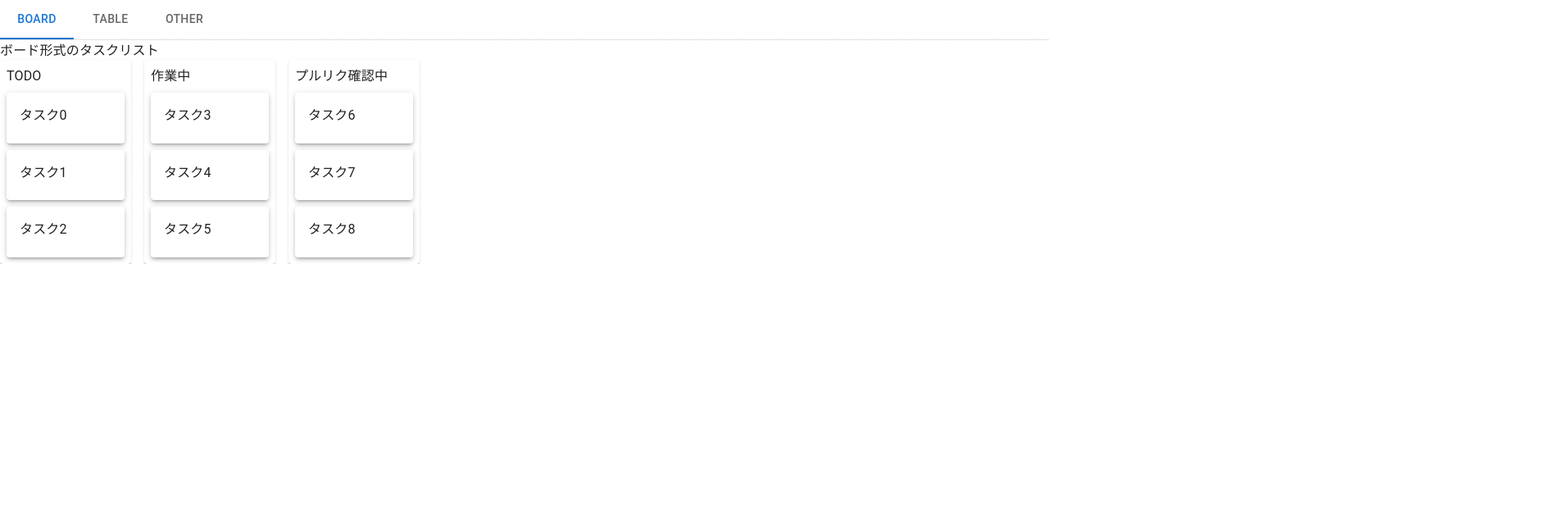
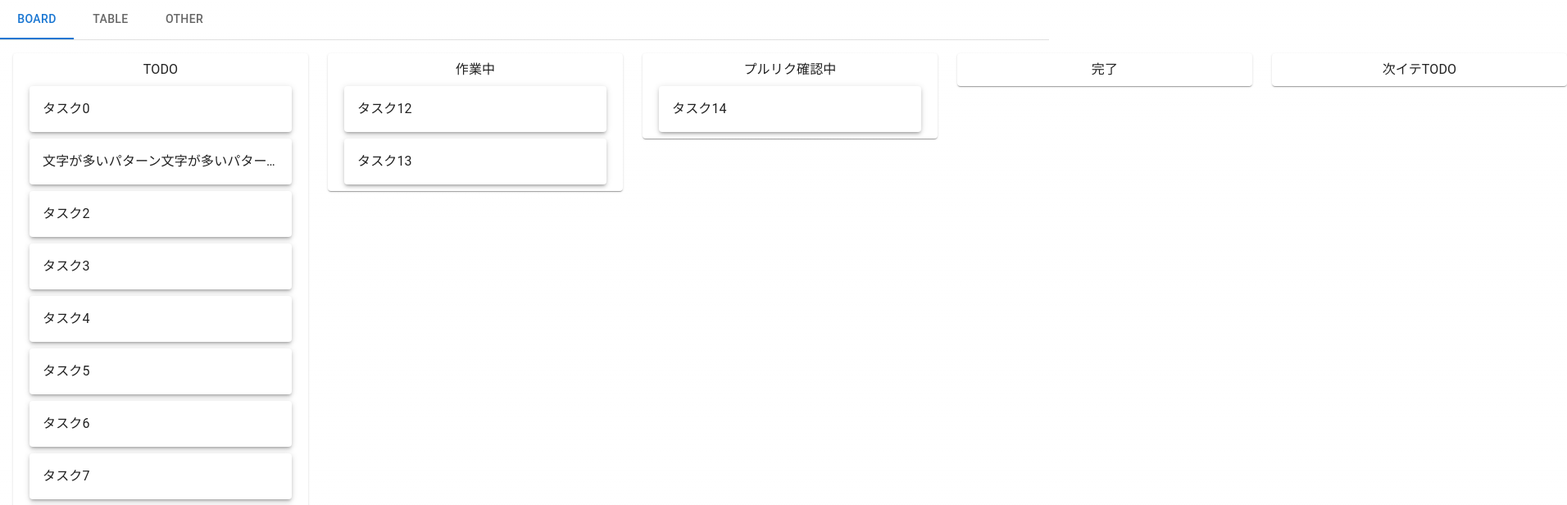
Before and after one commit to ChibaTomoki/task-management, a Next.js app: page /board in a window 1280 px wide. Shown: the top 616 px of the page at 82% size, 1912 px wide, since content can reach past the window. Built offline with nearby package versions, Linux system fonts and the light colour scheme.

Commit message:
デザインの調整

```diff
--- a/app/(main)/board/page.tsx
+++ b/app/(main)/board/page.tsx
@@ -2,6 +2,7 @@
 
 import DroppableList from '@/components/board/DroppableList'
 import KanbanBoard from '@/components/board/KanbanBoard'
+import { Box as MuiBox } from '@mui/material'
 import { ComponentProps, useState } from 'react'
 
 export default function Board() {
@@ -11,34 +12,53 @@ export default function Board() {
       title: 'TODO',
       cards: [
         { id: 'card0', title: 'タスク0' },
-        { id: 'card1', title: 'タスク1' },
+        {
+          id: 'card1',
+          title:
+            '文字が多いパターン文字が多いパターン文字が多いパターン文字が多いパターン文字が多いパターン文字が多いパターン文字が多いパターン文字が多いパターン文字が多いパターン文字が多いパターン文字が多いパターン',
+        },
         { id: 'card2', title: 'タスク2' },
+        { id: 'card3', title: 'タスク3' },
+        { id: 'card4', title: 'タスク4' },
+        { id: 'card5', title: 'タスク5' },
+        { id: 'card6', title: 'タスク6' },
+        { id: 'card7', title: 'タスク7' },
+        { id: 'card8', title: 'タスク8' },
+        { id: 'card9', title: 'タスク9' },
+        { id: 'card10', title: 'タスク10' },
+        { id: 'card11', title: 'タスク11' },
       ],
     },
     {
       id: 'list1',
       title: '作業中',
       cards: [
-        { id: 'card3', title: 'タスク3' },
-        { id: 'card4', title: 'タスク4' },
-        { id: 'card5', title: 'タスク5' },
+        { id: 'card12', title: 'タスク12' },
+        { id: 'card13', title: 'タスク13' },
       ],
     },
     {
       id: 'list2',
       title: 'プルリク確認中',
-      cards: [
-        { id: 'card6', title: 'タスク6' },
-        { id: 'card7', title: 'タスク7' },
-        { id: 'card8', title: 'タスク8' },
-      ],
+      cards: [{ id: 'card14', title: 'タスク14' }],
+    },
+    {
+      id: 'list3',
+      title: '完了',
+      cards: [],
+    },
+    {
+      id: 'list4',
+      title: '次イテTODO',
+      cards: [],
     },
   ])
 
   return (
     <main>
-      <p>ボード形式のタスクリスト</p>
-      <KanbanBoard lists={lists} setLists={setLists} />
+      <MuiBox sx={{ padding: '16px' }}>
+        <KanbanBoard lists={lists} setLists={setLists} />
+      </MuiBox>
     </main>
   )
 }
--- a/app/globals.css
+++ b/app/globals.css
@@ -82,7 +82,6 @@
 html,
 body {
   max-width: 100vw;
-  overflow-x: hidden;
 }
 
 body {
--- a/components/board/DroppableList.tsx
+++ b/components/board/DroppableList.tsx
@@ -24,10 +24,11 @@ export default function DroppableList({ id, title, cards }: Props) {
         <MuiPaper
           sx={{
             padding: '8px',
-            width: '160px',
+            width: '360px',
             display: 'flex',
             flexDirection: 'column',
             gap: '8px',
+            alignItems: 'center',
           }}
         >
           <MuiTypography component="p">{title}</MuiTypography>
--- a/components/board/KanbanBoard.tsx
+++ b/components/board/KanbanBoard.tsx
@@ -126,7 +126,7 @@ export default function KanbanBoard({ lists, setLists }: Props) {
       onDragEnd={handleDragEnd}
       onDragOver={handleDragOver}
     >
-      <MuiBox sx={{ display: 'flex', gap: '16px' }}>
+      <MuiBox sx={{ display: 'flex', gap: '24px' }}>
         {lists.map((list) => (
           <DroppableList
             key={list.id}
--- a/components/board/SortableCard.tsx
+++ b/components/board/SortableCard.tsx
@@ -29,13 +29,20 @@ export default function SortableCard({ id, title: name }: Props) {
     <div ref={setNodeRef} style={style} {...attributes} {...listeners}>
       <MuiCard
         sx={{
-          maxWidth: 345,
+          width: 320,
+          whiteSpace: 'nowrap',
         }}
         elevation={3}
       >
         <MuiCardActionArea>
           <MuiCardContent>
-            <MuiTypography gutterBottom component="div">
+            <MuiTypography
+              sx={{
+                textOverflow: 'ellipsis',
+                overflow: 'hidden',
+              }}
+              component="div"
+            >
               {name}
             </MuiTypography>
           </MuiCardContent>
```
